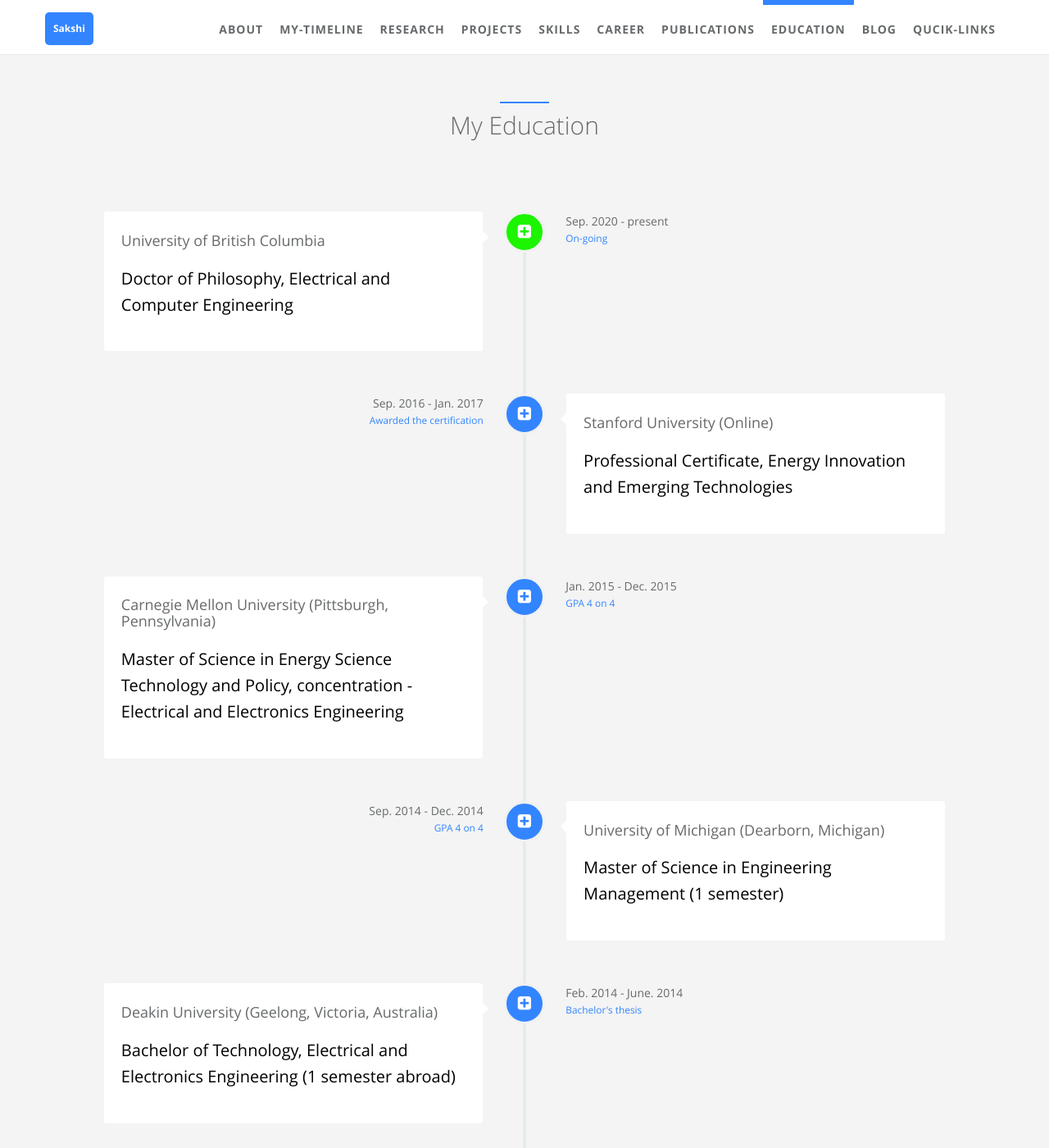
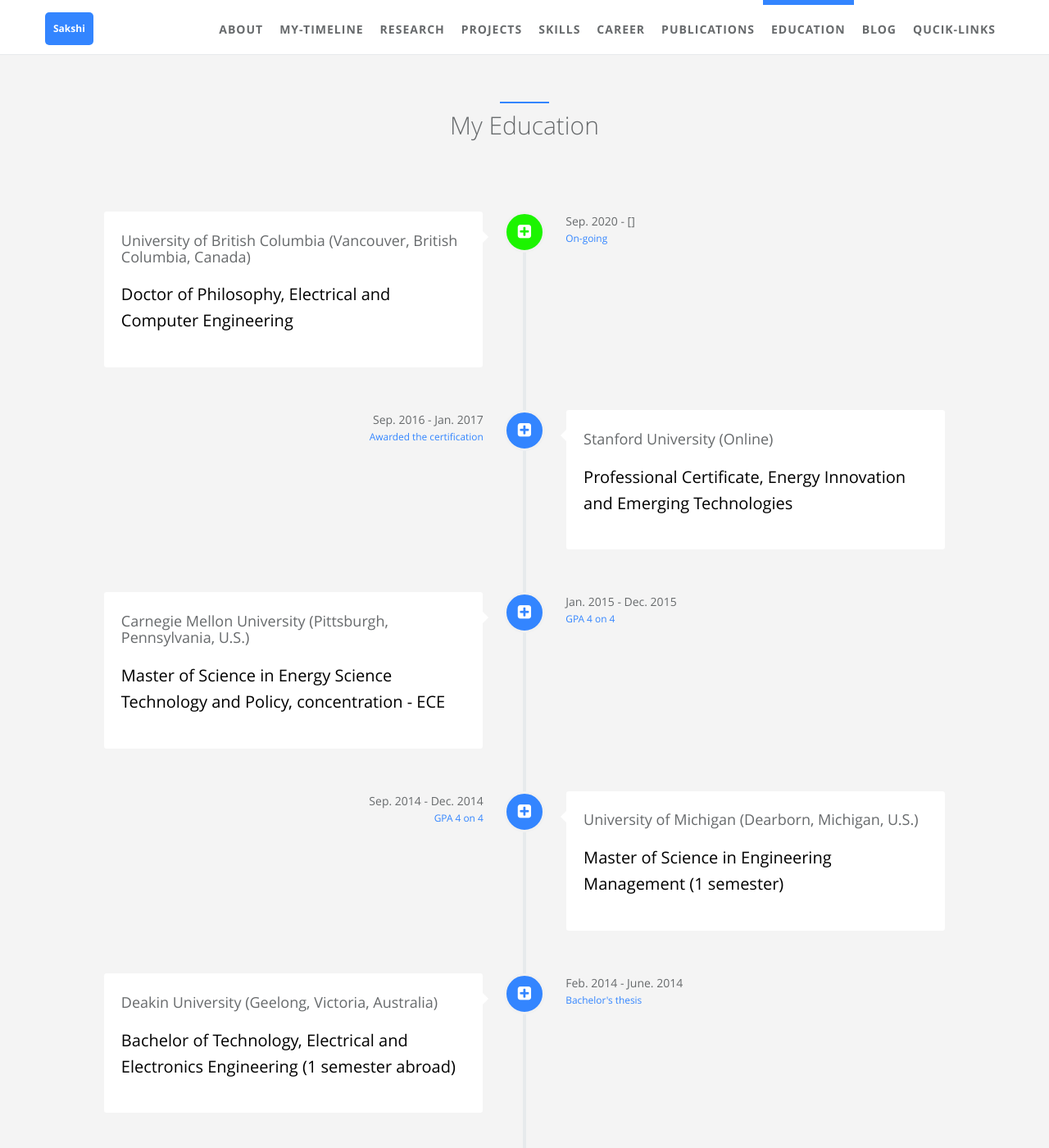
Before and after one commit to sakshi-mishra/sakshi-mishra.github.io, a Jekyll site: the page built from index.html, in a window 1280 px wide and 1400 px high, scrolled down 10660 px. Shown: the whole window at 82% size. Built offline with Jekyll 4.4.1, drawn with Linux system fonts in a browser that asks for light colours.

Commit message:
typo fixes

```diff
--- a/_data/index/educations.yml
+++ b/_data/index/educations.yml
@@ -1,13 +1,13 @@
 # educations section data
 # if you don't have language feature(language.yml is empty), ignore "i18n" items
 - name:
-    detail: University of British Columbia
+    detail: University of British Columbia (Vancouver, British Columbia, Canada)
     i18n: company_a
   desc:
     detail: Doctor of Philosophy, Electrical and Computer Engineering
     i18n: company_a_desc
   date:
-    detail: Sep. 2020 - present
+    detail: Sep. 2020 - []
     i18n: company_a_date
   job:
     detail: On-going
@@ -31,10 +31,10 @@
   present: false
 
 - name:
-    detail: Carnegie Mellon University (Pittsburgh, Pennsylvania)
+    detail: Carnegie Mellon University (Pittsburgh, Pennsylvania, U.S.)
     i18n: company_a
   desc:
-    detail: Master of Science in Energy Science Technology and Policy, concentration - Electrical and Electronics Engineering
+    detail: Master of Science in Energy Science Technology and Policy, concentration - ECE
     i18n: company_a_desc
   date:
     detail: Jan. 2015 - Dec. 2015
@@ -45,7 +45,7 @@
   icon: fa-plus-square
 
 - name:
-    detail: University of Michigan (Dearborn, Michigan)
+    detail: University of Michigan (Dearborn, Michigan, U.S.)
     i18n: company_b
   desc:
     detail: Master of Science in Engineering Management (1 semester)
```
